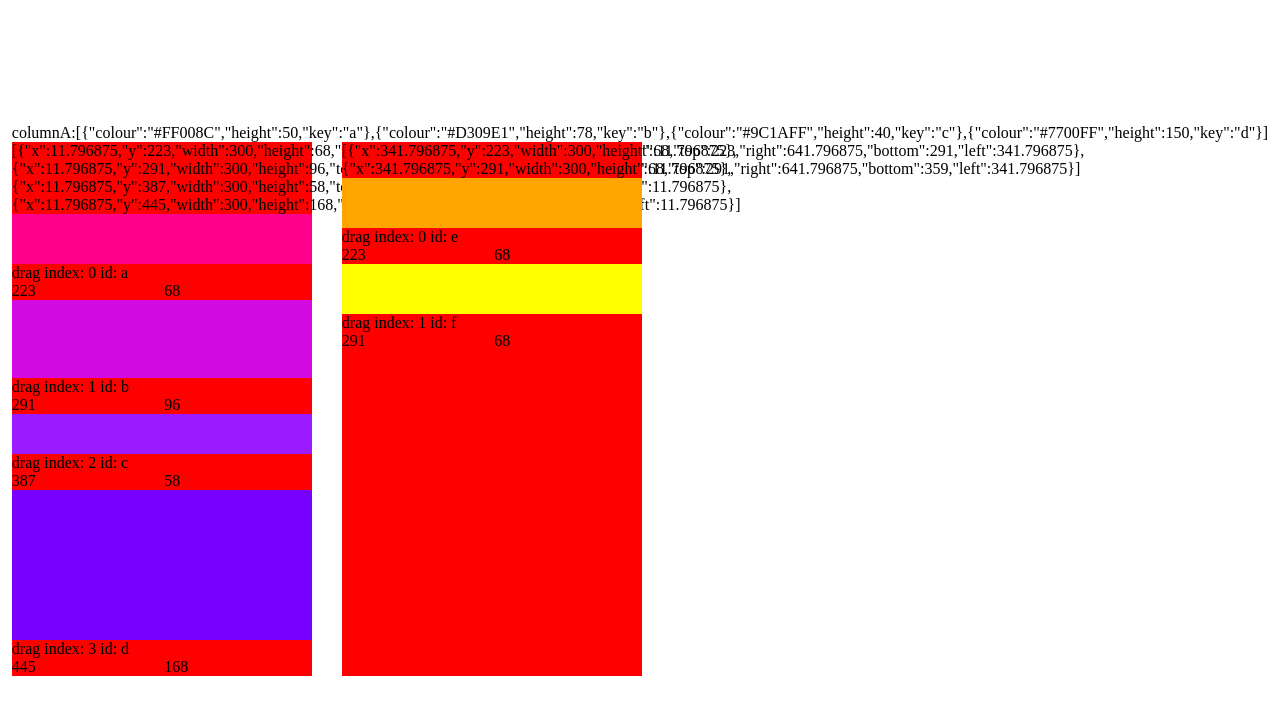
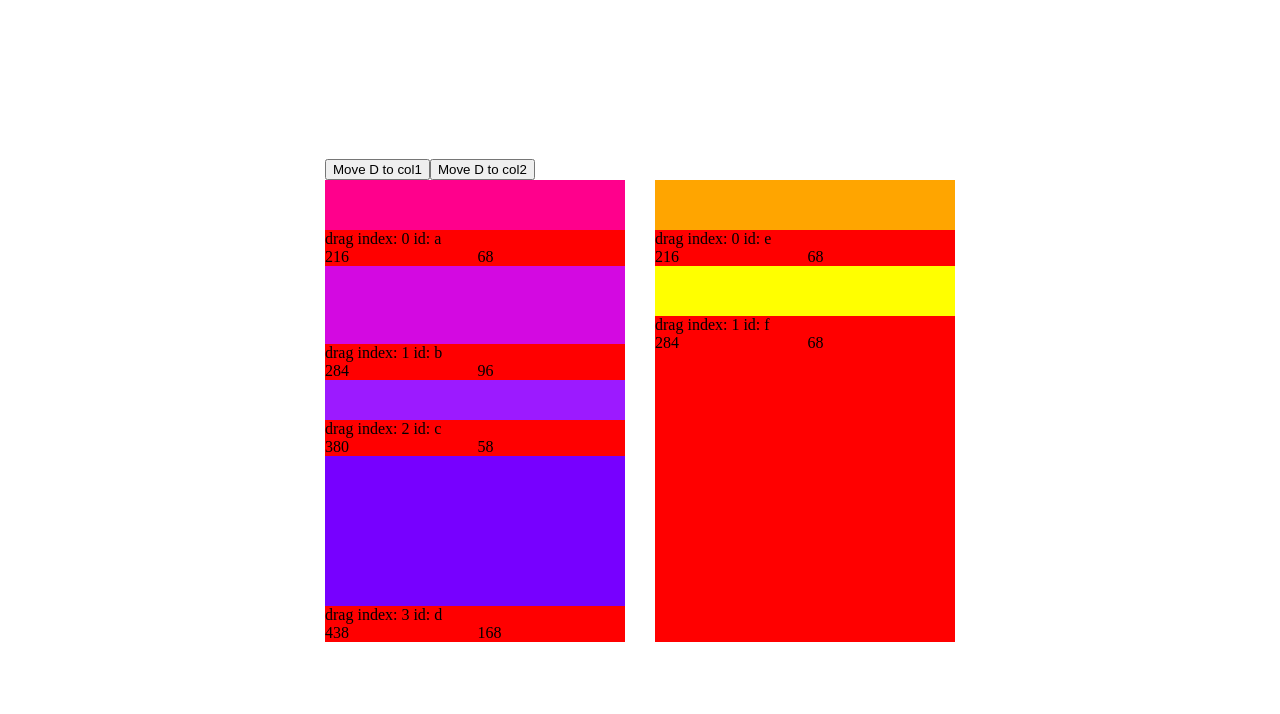
Before and after one commit to ocdi/framer-multi-column-dnd, a React (Create React App) app: page / in a window 1280 px wide. Shown: the top 714 px of the page. Built offline with nearby package versions, Linux system fonts and the light colour scheme.

Commit message:
Get multi column stuff working

```diff
--- a/src/Container.tsx
+++ b/src/Container.tsx
@@ -97,28 +97,23 @@ export const Container: React.FC<IContainerProps> = ({
   const dragContext = useDragContext();
   const ref = React.useRef<HTMLDivElement>();
 
-  function requestSteal() {
-    const item = dragContext?.draggingItem?.current?.item;
-    if (!item) return;
-
-    if (dragContext?.draggingItem?.current?.steal()) {
-      setIndexes((p) => [...p, item]);
-    }
-  }
 
   React.useEffect(() => {
     if (ref.current)
       dragContext?.setContainerPosition(
         containerId,
-        ref.current.getBoundingClientRect(),
-        requestSteal
+        ref.current.getBoundingClientRect()
       );
   });
 
   //const [draggedTargetIndex, setDraggedTargetIndex] = React.useState(undefined);
   //const [draggedIndex, setDraggedIndex] = React.useState(undefined);
 
-  React.useEffect(() => setIndexes(React.Children.toArray(children)), [
+  React.useEffect(() => {
+    console.log('resetting children', containerId )
+    setIndexes(React.Children.toArray(children));
+    positions.length = 0;
+  }, [
     children
   ]);
   // todo add a useEffect if children change
@@ -196,7 +191,6 @@ export const Container: React.FC<IContainerProps> = ({
         flexDirection: orientation === "horizontal" ? "row" : "column"
       }}
     >
-      {JSON.stringify(positions)}
       {React.Children.map(indexes, (child, index) => {
         if (React.isValidElement(child)) {
           //child.type ==
@@ -206,7 +200,6 @@ export const Container: React.FC<IContainerProps> = ({
             containerId,
             dragEnd,
             dragStart,
-            requestSteal,
             setPosition
           });
         }
--- a/src/DragContext.tsx
+++ b/src/DragContext.tsx
@@ -14,14 +14,11 @@ type DragContextApi = {
   dragPosition: React.MutableRefObject<KeyedPosition | undefined>;
   setContainerPosition: (
     containerId: string,
-    position: Position,
-    requestSteal: () => void
+    position: Position
   ) => void;
   getOverlappingDraggableId: (rect: Position) => string;
 
   draggingItem: React.MutableRefObject<DraggingItem | undefined>;
-
-  containerSteals: React.MutableRefObject<Record<string, () => void>>;
 };
 
 const DragContext = React.createContext<DragContextApi>(undefined);
@@ -31,17 +28,14 @@ export const useDragContext = () => React.useContext(DragContext);
 export const DragContextProvider: React.FC = ({ children }) => {
   const draggedPosition = React.useRef<KeyedPosition>();
   const containers = React.useRef<Record<string, Position>>({});
-  const containerSteals = React.useRef<Record<string, () => void>>({});
 
   const draggingItem = React.useRef<DraggingItem | undefined>(undefined);
 
   function setContainerPosition(
     containerId: string,
-    position: Position,
-    rs: () => void
+    position: Position
   ) {
     containers.current[containerId] = position;
-    containerSteals.current[containerId] = rs;
   }
 
   function setDragPosition(k, p) {
@@ -54,7 +48,6 @@ export const DragContextProvider: React.FC = ({ children }) => {
         value={{
           setDragPosition,
           setContainerPosition,
-          containerSteals,
           draggingItem,
           dragPosition: draggedPosition,
           getOverlappingDraggableId: (rect: Position) => {
--- a/src/Draggable.tsx
+++ b/src/Draggable.tsx
@@ -12,6 +12,8 @@ export interface IDraggableProps {
   dragStart?: (index: number) => void;
   dragEnd?: () => void;
   containerId?: string;
+
+  changeContainer: (container: string) => void
 }
 
 // Spring configs
@@ -69,17 +71,6 @@ export const Draggable = (props: IDraggableProps) => {
       drag
       ref={ref}
       onDrag={(e, { point }) => {
-        // setPosition(dragIndex, {
-        //   height: ref.current.offsetHeight,
-        //   top: ref.current.offsetTop
-        // });
-        //console.log("the y pos", point.y);
-
-        // dragContext.setDragPosition(
-        //   props.itemId,
-        //   ref.current.getBoundingClientRect()
-        // );
-
         if (!ref.current) {
           return;
         }
@@ -102,7 +93,7 @@ export const Draggable = (props: IDraggableProps) => {
           ref.current?.getBoundingClientRect()
         );
         if (overlapContainer !== props.containerId) {
-          dragContext.containerSteals.current[overlapContainer]?.();
+          props.changeContainer(overlapContainer);
           return;
         }
       }}
--- a/src/Example.tsx
+++ b/src/Example.tsx
@@ -7,6 +7,8 @@ import { DragContextProvider } from "./DragContext";
 export const Example = () => {
   const stuckColours = ["#FF008C", "#D309E1", "#9C1AFF", "#7700FF"];
   const stuckColours2 = ["red", "green", "blue", "#7700FF"];
+
+  const [ , rerender ] = React.useReducer(a => !a, false);
 
   const [columnA, setColumnA] = React.useState([
     {
@@ -48,7 +50,7 @@ export const Example = () => {
     setColumnA(
       keys.map((k) => {
         return columnA.find((f) => f.key === k);
-      })
+      }).filter(a => !!a)
     );
   }
 
@@ -56,15 +58,56 @@ export const Example = () => {
     setColumnB(
       keys.map((k) => {
         return columnB.find((f) => f.key === k);
-      })
+      }).filter(a => !!a)
     );
   }
 
+  function changeContainer(itemKey: string, containerId: string) {
+    // find and move the item between containers
+    const ca = columnA.find(a=>a.key == itemKey);
+    let i;
+    if (ca) {
+      i = ca;
+      if (containerId == 'col1') return;
+      const index = columnA.indexOf(ca);
+      columnA.splice(index, 1);
+    }
+    const cb = columnB.find(a=>a.key == itemKey);
+    if (cb) {
+      if (containerId == 'col2') return;
+      i = cb;
+      const index = columnB.indexOf(cb);
+      columnB.splice(index, 1);
+    }
+
+    if (!i) return;
+
+    if (containerId == 'col1') columnA.push(i)
+    if (containerId == 'col2') columnB.push(i)
+
+    console.log('changed columns', columnA, columnB);
+
+    setColumnA(columnA);
+    setColumnB(columnB);
+    // I'm unsure why the sets above doesn't actually cause a rerender, however the reducer does
+    rerender();
+  }
+
+  function moveD1() {
+    changeContainer("d", "col1")
+  }
+  function moveD() {
+    changeContainer("d", "col2")
+  }
+
+  console.log('rendering example');
   return (
+    <>
+    <button onClick={moveD1}>Move D to col1</button>
+    <button onClick={moveD}>Move D to col2</button>
+
     <DragContextProvider>
       {" "}
-      columnA:
-      {JSON.stringify(columnA)}
       <div
         style={{
           display: "grid",
@@ -72,10 +115,12 @@ export const Example = () => {
           columnGap: 30
         }}
       >
+
+
         <Container containerId="col1" onReorderItems={reorderStuff}>
           {columnA.map((c, i) => {
             return (
-              <Draggable key={c.key} itemId={c.key}>
+              <Draggable key={c.key} itemId={c.key} changeContainer={(containerId) => changeContainer(c.key, containerId)}>
                 <div
                   style={{
                     width: 300,
@@ -91,7 +136,7 @@ export const Example = () => {
         <Container containerId="col2" onReorderItems={reorderStuffB}>
           {columnB.map((c, i) => {
             return (
-              <Draggable key={c.key} itemId={c.key}>
+              <Draggable key={c.key} itemId={c.key} changeContainer={(containerId) => changeContainer(c.key, containerId)}>
                 <div
                   style={{
                     width: 300,
@@ -105,5 +150,6 @@ export const Example = () => {
         </Container>
       </div>
     </DragContextProvider>
+    </>
   );
 };
```
Also changed, not shown: 2 other files (tests, documents, lock files or other folders).
